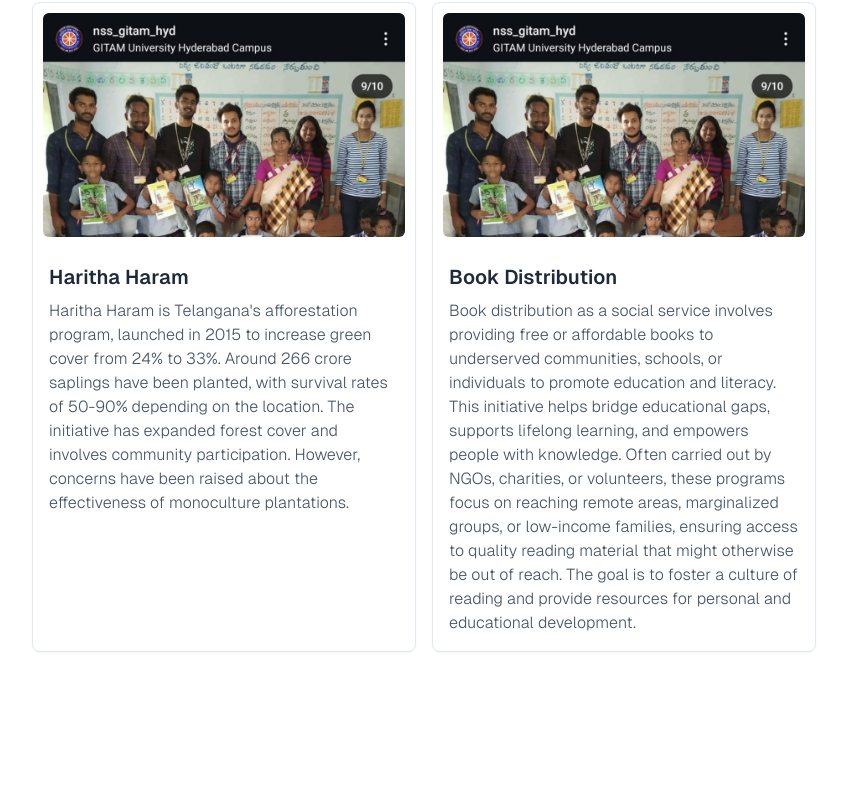
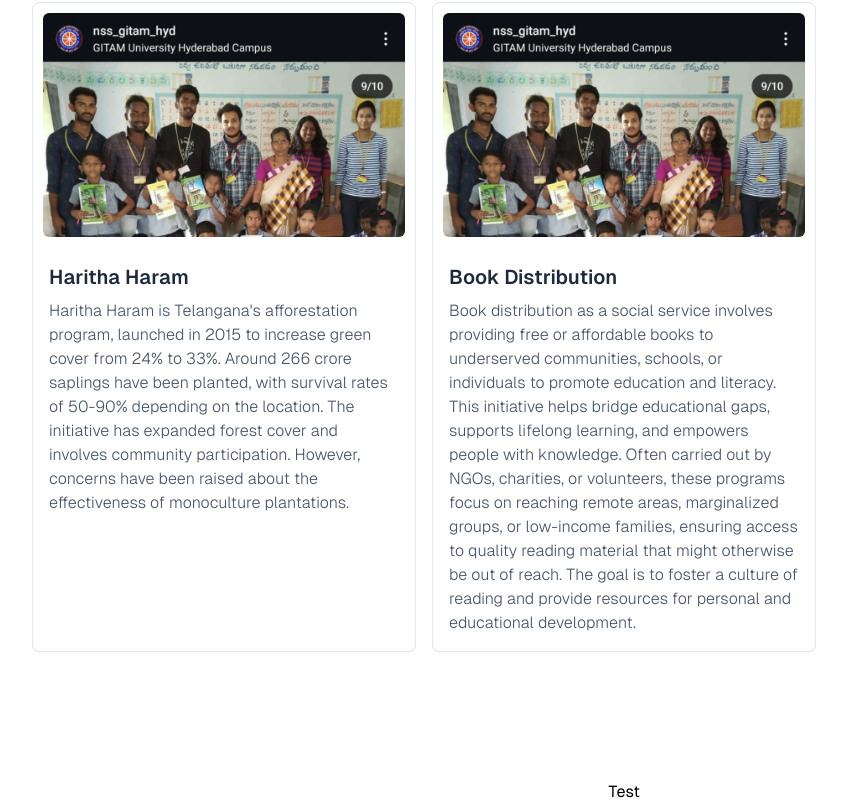
Before and after one commit to RohithR24/NSS_GITAM_HYD, a Next.js app: page / in a window 1280 px wide. Shown: the part 1374-2178 px from the top of the page, without its empty margins (16-863 px from the left). Before the commit the page ends 2090 px from the top, so only its background shows below. Built offline with nearby package versions, Linux system fonts and the light colour scheme; a web font is replaced by a local one.

Commit message:
feat: Modifying the architecture

```diff
--- a/app/page.tsx
+++ b/app/page.tsx
@@ -1,15 +1,21 @@
-import Hero from "@/components/sections/hero";
-import Statistics from "@/components/sections/statistics";
-import Initiatives from '@/components/sections/initiatives'
+import {
+  Hero,
+  Statistics,
+  Initiatives,
+  Collaborations,
+} from "@/components/sections/index";
 export default function Home() {
   return (
     <div className="flex flex-col items-center justify-items-center min-h-screen gap-16 lg:p-0 sm:p-20 font-[family-name:var(--font-geist-sans)]">
       <Hero />
       <section className="px-0 py-10">
-      <Statistics />
+        <Statistics />
       </section>
       <section className="px-0 py-10 ">
-        <Initiatives/>
+        <Initiatives />
+      </section>
+      <section>
+        <Collaborations />
       </section>
     </div>
   );
--- /dev/null
+++ b/components/sections/collaborations.tsx
@@ -0,0 +1,9 @@
+import React from 'react'
+
+ const Collaborations = () => {
+  return (
+    <div>Test</div>
+  )
+}
+
+export default Collaborations;
--- /dev/null
+++ b/components/sections/index.ts
@@ -0,0 +1,7 @@
+import Collaborations from "./collaborations";
+import Hero from "./hero";
+import Initiatives from "./initiatives";
+import NavBar from "./navbar";
+import Statistics from "./statistics";
+
+export { Collaborations, Hero, Initiatives, NavBar, Statistics };
--- a/components/sections/initiatives.tsx
+++ b/components/sections/initiatives.tsx
@@ -1,15 +1,15 @@
 import React from "react";
 import { Card } from "@/components/ui";
-import { Initiatives } from "@/constants";
+import { InitiativesData } from "@/constants";
 
-const InitiativesSection = () => {
+const Initiatives = () => {
   return (
     <section className="flex flex-col">
       <p className="font-semibold text-2xl md:text-3xl text-center">
         Initiatives
       </p>
         <div className="relative grid grid-cols-1 md:grid-cols-1 lg:grid-cols-3 gap-4">
-          {Initiatives.map((item, key) => (
+          {InitiativesData.map((item, key) => (
             <Card
               key={key}
               image={item.image}
@@ -22,4 +22,4 @@ const InitiativesSection = () => {
   );
 };
 
-export default InitiativesSection;
+export default Initiatives;
--- a/constants/index.ts
+++ b/constants/index.ts
@@ -6,7 +6,7 @@ export const navLinks = [
     { href: "#contact-us", label: "Contact Us" },
 ];
 
-export const Initiatives = [
+export const InitiativesData = [
     {
       image: "HarithaHaram",
       title: "Haritha Haram",
```
